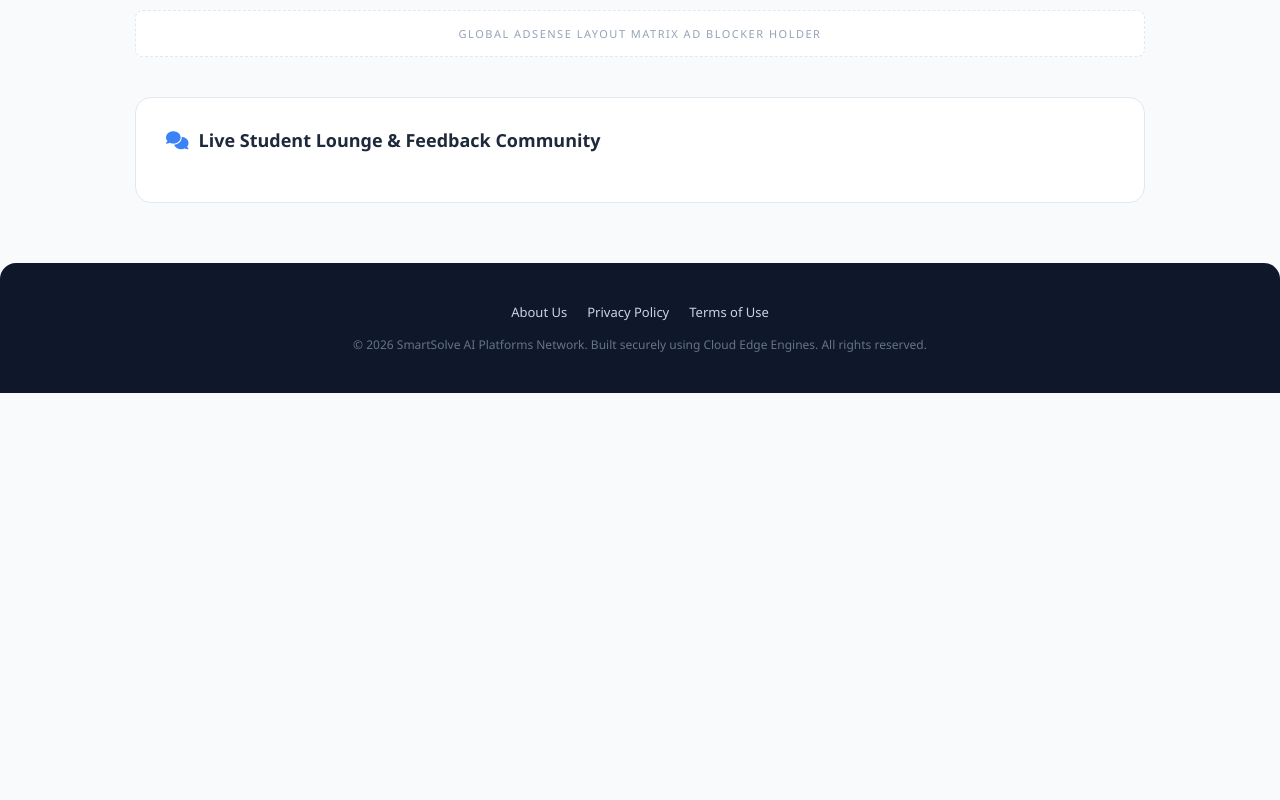
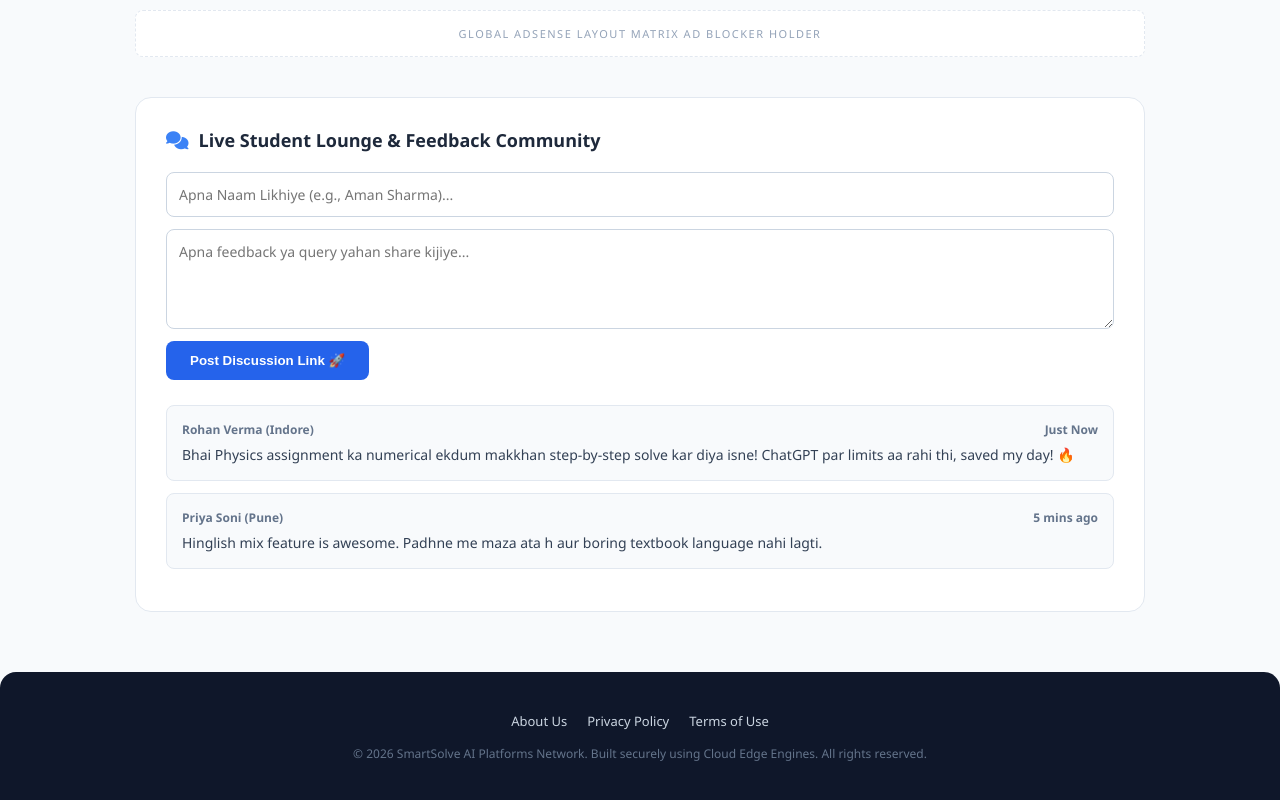
Before and after one commit to successgamer92-jpg/exam-solver-backend, a website: page index.html in a window 1280 px wide. Shown: the part 914-1714 px from the top of the page. Before the commit the page ends 1307 px from the top, so only its background shows below. Drawn offline with nearby package versions, Linux system fonts and the light colour scheme.

Commit message:
Add files via upload

```diff
--- a/index.html
+++ b/index.html
@@ -245,7 +245,7 @@
         .price-features li { margin-bottom: 10px; color: #475569; }
         .price-features i { color: #10b981; margin-right: 8px; }
 
-        /* Global Structural Communities Elements (Cusdis Free Comments Style) */
+        /* Global Structural Communities Elements (Clean Native Design) */
         .forum-wrapper {
             background: white;
             border-radius: 16px;
@@ -254,6 +254,17 @@
             margin-top: 40px;
         }
         .forum-title { font-size: 18px; font-weight: 700; color: var(--text-dark); margin-bottom: 20px; display: flex; align-items: center; gap: 10px; }
+
+        /* Native Interactive Feedback Panel */
+        .feedback-input-group { display: flex; flex-direction: column; gap: 12px; margin-bottom: 25px; }
+        .feedback-input-group input, .feedback-input-group textarea { width: 100%; border: 1px solid #cbd5e1; padding: 12px; border-radius: 8px; font-family: inherit; font-size: 14px; box-sizing: border-box; }
+        .feedback-input-group textarea { resize: vertical; height: 100px; }
+        .feedback-submit-btn { background: #2563eb; color: white; border: none; padding: 12px 24px; border-radius: 8px; font-weight: 600; cursor: pointer; align-self: flex-start; transition: background 0.2s; }
+        .feedback-submit-btn:hover { background: #1d4ed8; }
+
+        .comment-item { background: #f8fafc; border: 1px solid #e2e8f0; border-radius: 8px; padding: 15px; margin-bottom: 12px; }
+        .comment-header { display: flex; justify-content: space-between; font-size: 12px; color: #64748b; margin-bottom: 6px; font-weight: 600; }
+        .comment-body { font-size: 14px; color: #334155; line-height: 1.5; }
 
         /* Social Proof Custom Pop-up Frame */
         #socialProofNotice {
@@ -445,14 +456,23 @@
 
     <div class="forum-wrapper">
         <div class="forum-title"><i class="fa-solid fa-comments" style="color:#3b82f6;"></i> Live Student Lounge & Feedback Community</div>
-        <div id="cusdis_thread"
-             data-host="https://cusdis.com"
-             data-app-id="9db56070-dfd5-45ea-9080-6927bf7f8dae"
-             data-page-id="smartsolve_global_page_v2"
-             data-page-url="https://exam-solver-backend-pjea.vercel.app"
-             data-page-title="SmartSolve Dashboard">
+
+        <div class="feedback-input-group">
+            <input type="text" id="forumUser" placeholder="Apna Naam Likhiye (e.g., Aman Sharma)...">
+            <textarea id="forumMsg" placeholder="Apna feedback ya query yahan share kijiye..."></textarea>
+            <button class="feedback-submit-btn" onclick="postLocalComment()">Post Discussion Link 🚀</button>
         </div>
-        <script async defer src="https://cusdis.com/js/cusdis.es.js"></script>
+
+        <div id="localCommentsContainer">
+            <div class="comment-item">
+                <div class="comment-header"><span>Rohan Verma (Indore)</span><span>Just Now</span></div>
+                <div class="comment-body">Bhai Physics assignment ka numerical ekdum makkhan step-by-step solve kar diya isne! ChatGPT par limits aa rahi thi, saved my day! 🔥</div>
+            </div>
+            <div class="comment-item">
+                <div class="comment-header"><span>Priya Soni (Pune)</span><span>5 mins ago</span></div>
+                <div class="comment-body">Hinglish mix feature is awesome. Padhne me maza ata h aur boring textbook language nahi lagti.</div>
+            </div>
+        </div>
     </div>
 
 </div>
@@ -495,7 +515,23 @@
     setTimeout(triggerNextProofNotice, 3000);
     setInterval(triggerNextProofNotice, 18000);
 
-    // 🗂️ NAV TABS VIEWPORT ROUTER CONTROLLER
+    // NATIVE FORUM INTERACTIVE LOGIC
+    function postLocalComment() {
+        const userNode = document.getElementById('forumUser');
+        const msgNode = document.getElementById('forumMsg');
+        if(!userNode.value || !msgNode.value) {
+            alert("Please provide both name and your message content block.");
+            return;
+        }
+        const container = document.getElementById('localCommentsContainer');
+        const newItem = document.createElement('div');
+        newItem.className = 'comment-item';
+        newItem.innerHTML = `<div class="comment-header"><span>${userNode.value}</span><span>Just Now</span></div><div class="comment-body">${msgNode.value}</div>`;
+        container.insertBefore(newItem, container.firstChild);
+        userNode.value = ""; msgNode.value = "";
+    }
+
+    // 🗂 *NAV TABS VIEWPORT ROUTER CONTROLLER*
     function switchTab(targetId) {
         document.querySelectorAll('.viewport-section').forEach(section => section.classList.remove('active'));
         document.querySelectorAll('.tab-btn').forEach(btn => btn.classList.remove('active'));
```
